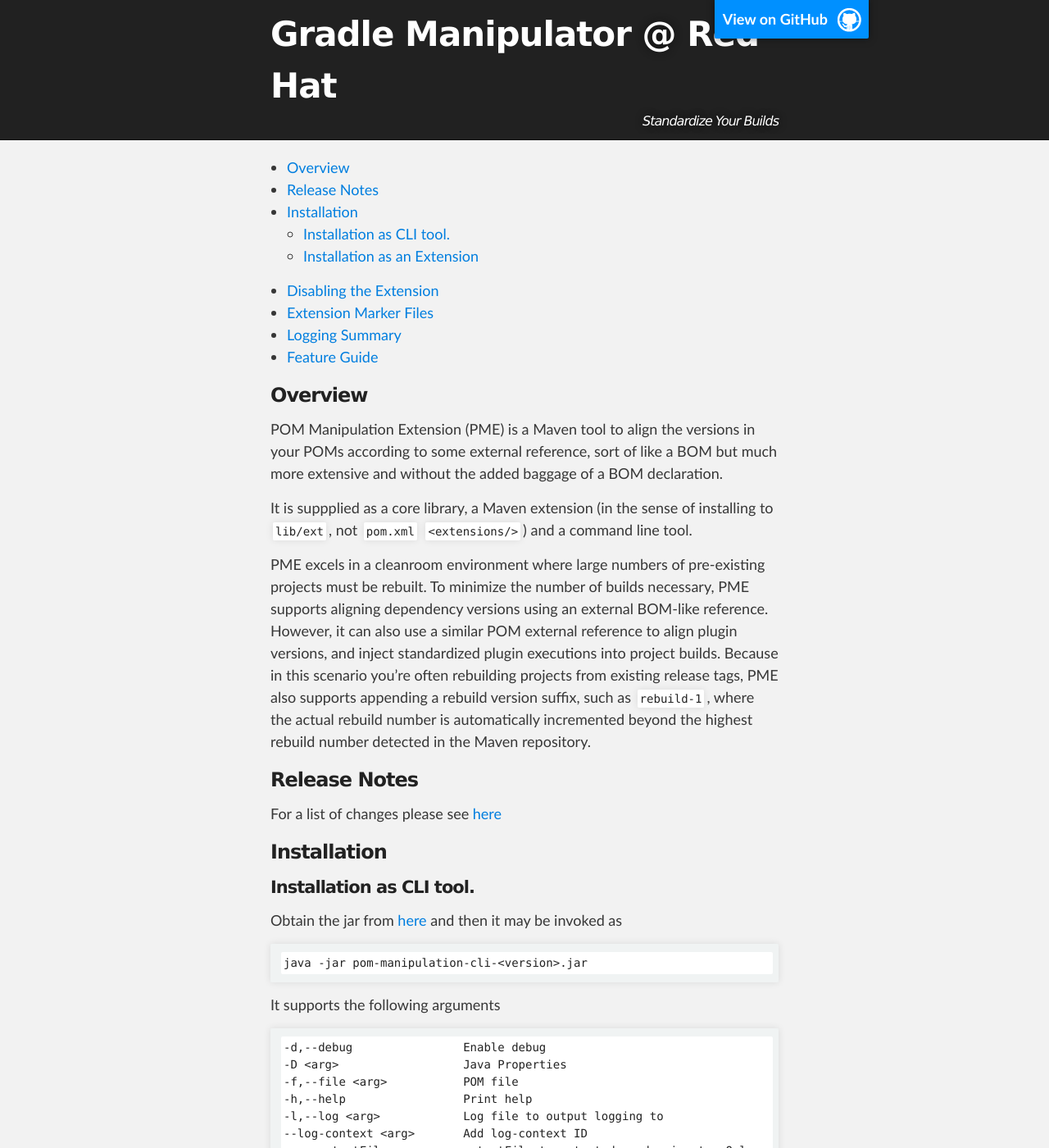
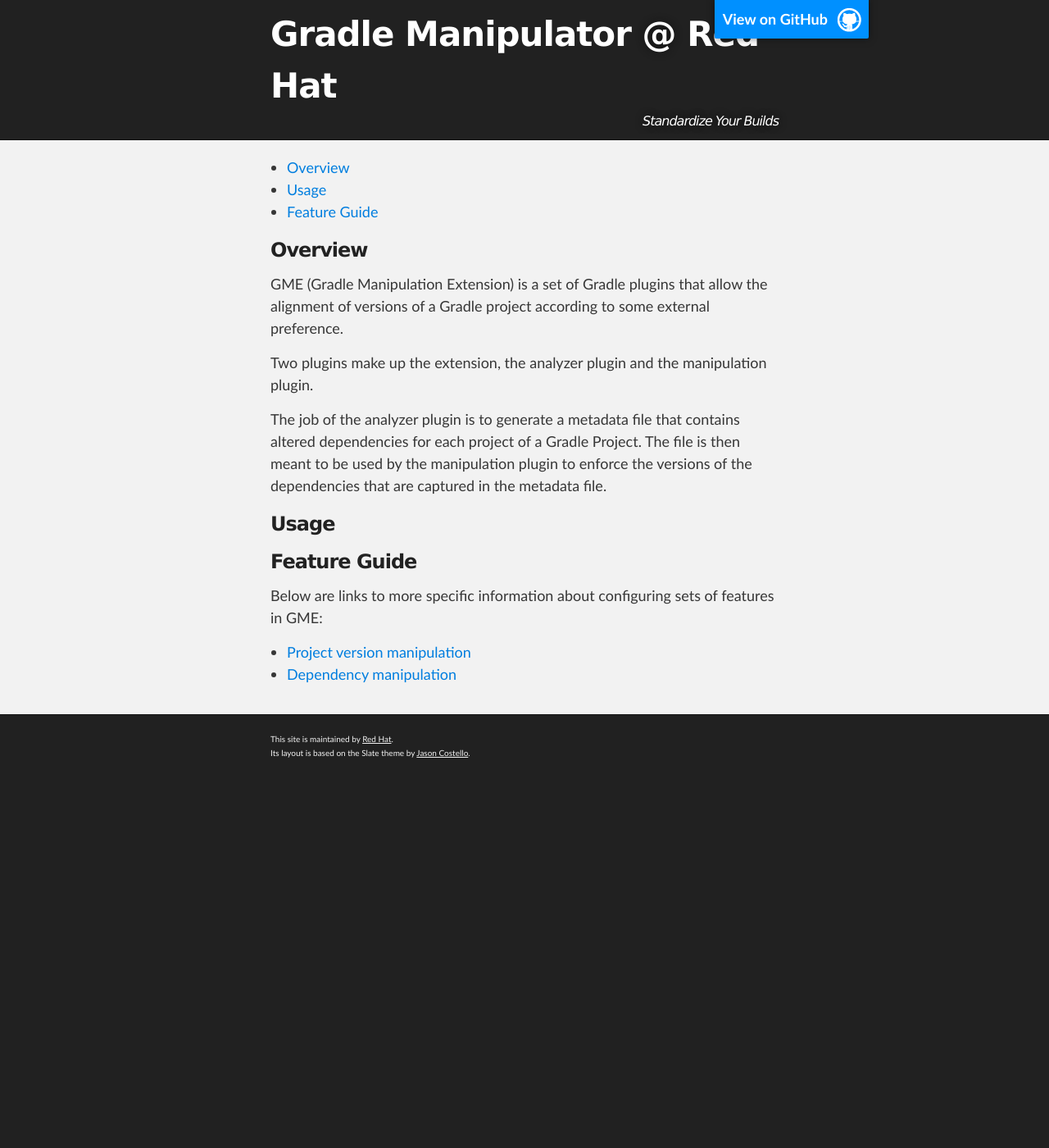
Before and after one commit to project-ncl/gradle-manipulator, a Jekyll site: the page built from index.md, in a window 1280 px wide and 1400 px high. Shown: the whole window at 82% size. Built offline with Jekyll 4.4.1, drawn with Linux system fonts in a browser that asks for light colours; some of the changed text lies outside the part shown.

Commit message:
Remove PME content from index and start adding GME stuff

```diff
--- a/index.md
+++ b/index.md
@@ -6,109 +6,19 @@
 
 ### Overview
 
-POM Manipulation Extension (PME) is a Maven tool to align the versions in your POMs according to some external reference, sort of like a BOM but much more extensive and without the added baggage of a BOM declaration.
+GME (Gradle Manipulation Extension) is a set of Gradle plugins that allow the alignment of versions of a Gradle project according to some external preference.
 
-It is suppplied as a core library, a Maven extension (in the sense of installing to `lib/ext`, not `pom.xml` `<extensions/>`) and a command line tool.
+Two plugins make up the extension, the analyzer plugin and the manipulation plugin.
 
-PME excels in a cleanroom environment where large numbers of pre-existing projects must be rebuilt. To minimize the number of builds necessary, PME supports aligning dependency versions using an external BOM-like reference. However, it can also use a similar POM external reference to align plugin versions, and inject standardized plugin executions into project builds. Because in this scenario you're often rebuilding projects from existing release tags, PME also supports appending a rebuild version suffix, such as `rebuild-1`, where the actual rebuild number is automatically incremented beyond the highest rebuild number detected in the Maven repository.
+The job of the analyzer plugin is to generate a metadata file that contains altered dependencies for each project of a Gradle Project.
+The file is then meant to be used by the manipulation plugin to enforce the versions of the dependencies that are captured in the metadata file.
 
-### Release Notes
+### Usage
 
-For a list of changes please see [here](https://github.com/release-engineering/pom-manipulation-ext/releases)
-
-### Installation
-
-#### Installation as CLI tool.
-
-Obtain the jar from [here](http://central.maven.org/maven2/org/commonjava/maven/ext/pom-manipulation-cli) and then it may be invoked as
-
-    java -jar pom-manipulation-cli-<version>.jar
-
-It supports the following arguments
-
-    -d,--debug                Enable debug
-    -D <arg>                  Java Properties
-    -f,--file <arg>           POM file
-    -h,--help                 Print help
-    -l,--log <arg>            Log file to output logging to
-    --log-context <arg>       Add log-context ID
-    -o,--outputFile <arg>     outputFile to output dependencies to. Only
-                              used with '-p' (Print all project
-                              dependencies)
-    -P,--activeProfiles <arg> Comma separated list of active profiles.
-    -p,--printDeps            Print all project dependencies
-    --printGAVTC              Print all project dependencies in
-                              group:artifact:version:type:classifier with
-                              scope information
-    -s,--settings <arg>       Optional settings.xml file
-    -t,--trace                Enable trace
-    -x <arg> <arg>            XPath tester ( file : xpath )
-
-Note that all property arguments are the equivalent to those used when it is used as a Maven extension.
-
-#### Installation as an Extension
-
-Installing PME is as simple as [grabbing the binary](http://central.maven.org/maven2/org/commonjava/maven/ext/pom-manipulation-ext) and copying it to your `${MAVEN_HOME}/lib/ext` directory. Once PME is installed, Maven should output something like the following when run:
-
-	[INFO] Maven-Manipulation-Extension
-
-Uninstalling the extension is equally simple: just delete it from `${MAVEN_HOME}/lib/ext`.
-
-### Disabling the Extension
-
-You can disable PME using the `manipulation.disable` property:
-
-	$ mvn -Dmanipulation.disable=true clean install
-
-If you want to make it more permanent, you could add it to your `settings.xml`:
-
-	<settings>
-		<profiles>
-			<profile>
-				<id>disable-pme</id>
-				<properties>
-					<manipulation.disable>true</manipulation.disable>
-				</properties>
-			</profile>
-		</profiles>
-		<activeProfiles>
-			<activeProfile>disable-pme</activeProfile>
-		</activeProfiles>
-	</settings>
-
-### Extension Marker Files
-
-When the extension runs it writes out two marker files in the execution root `target` directory. Firstly it writes out a marker file `pom-manip-ext-marker.txt`. If this marker file exists PME will not run a second time instead logging:
-
-    Skipping manipulation as previous execution found.
-
-The second file is a json formatted file containing the modified execution root GAV e.g.
-
-    {
-        "VersioningState": {
-            "executionRootModified": {
-                "groupId": "org.groupId",
-                "artifactId": "myArtifactId",
-                "version": "1.2.0.Final.rebuild-1"
-            }
-        }
-    }
-
-
-### Logging Summary
-
-PME will output a summary of its changes at the end of the run. As well as reporting dependency and plugin alignment it is also possible to report what _hasn't_ been aligned by setting the property `reportNonAligned=true`.
 
 ### Feature Guide
 
-Below are links to more specific information about configuring sets of features in PME:
+Below are links to more specific information about configuring sets of features in GME:
 
-* [Configuration Files](guide/configuration.html)
 * [Project version manipulation](guide/project-version-manip.html)
 * [Dependency manipulation](guide/dep-manip.html)
-* [Plugin manipulation](guide/plugin-manip.html)
-* [Properties, Profiles, Repositories, Reporting, Etc.](guide/misc.html)
-* [JSON manipulation](guide/json.html)
-* [XML manipulation](guide/xml.html)
-* [Groovy Script Injection](guide/groovy.html)
-* [Index](guide/property-index.html)
```
